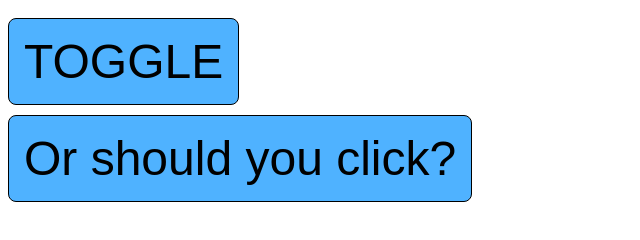
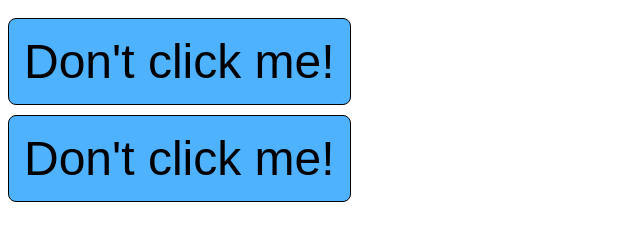
Before and after one commit to michaljabi/20261019-js, a plain HTML site: page JS-teoria-i-zadania/D-js-in-html/d103-handling-events-all-by-js.html in a window 1280 px wide. Both pictures are taken after a click on the button "TOGGLE". Shown: the whole page, without its empty margins (0-640 px from the left). Drawn offline with Linux system fonts and the light colour scheme.

Commit message:
explain(a204) task 1 + callback functions + DOM .html + JS.

```diff
--- a/JS-teoria-i-zadania/D-js-in-html/d103-handling-events-all-by-js.html
+++ b/JS-teoria-i-zadania/D-js-in-html/d103-handling-events-all-by-js.html
@@ -34,17 +34,40 @@
         const TEXT1 = 'Don\'t click me!';
         const TEXT2 = 'Or should you click?';
 
+        // console.log()
+        // Michał z przyszłości (jutro)
+        //let x = Number(localStorage.getItem('x')) || 0;
+        // teraz:
+        let x = 1;
+
         btn1.addEventListener('click', () => {
-            if(btn2.innerText === TEXT1) {
-                btn2.innerText = TEXT2;
+            // console.log('Gdzie ja jestem?')
+            // console.log('?')
+            // console.warn('JESTEM')
+            // console.error('UWAGA')
+            // debugger;
+            // x++;
+            console.log(x++);
+            //localStorage.setItem('x', x)
+
+            if(btn1.innerText === TEXT1) {
+                const x = 200;
+                btn1.innerText = TEXT2;
             } else {
-                btn2.innerText = TEXT1
+                btn1.innerText = TEXT1
             }
         })
 
-        btn2.addEventListener('click', () => {
+
+        // Callback (umowna nazwa) funkcji która jest przyjmowana
+        // przez inną metodę lub funkcję
+        const myEventClickRef = () => {
             alert('I said - do not click me !')
-        })
+        };
+        btn2.addEventListener('click', myEventClickRef)
+
+
+        //pod spodem, w momencie CLIK zrobi myEventClickRef()
     </script>
 </body>
 </html>
```
Also changed, not shown: JS-teoria-i-zadania/A-the-language-intro/a204-arrow-functions.js (+19 -0 lines).
